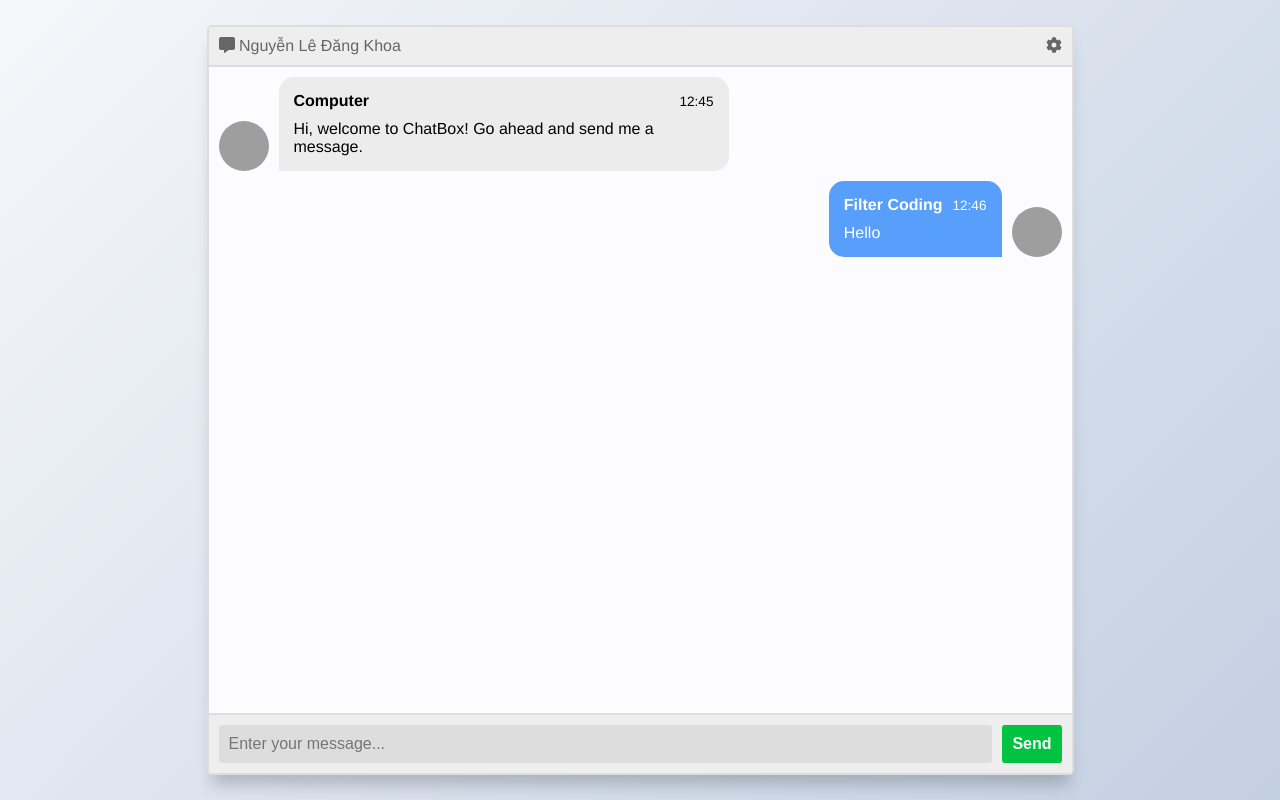
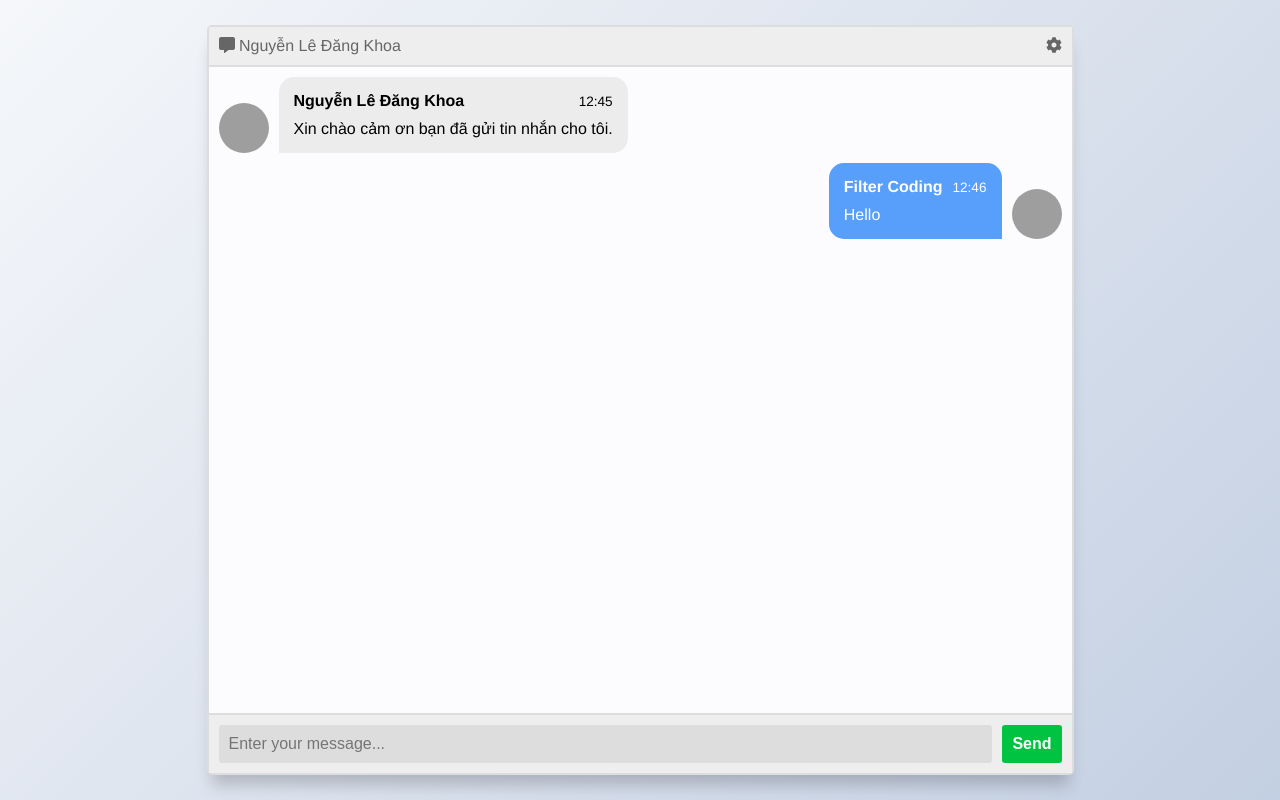
Before and after one commit to nguyenkhoakis/nguyenledangkhoa, a plain HTML site: page index.html in a window 1280 px wide. Drawn offline with Linux system fonts and the light colour scheme; grey boxes are pictures that could not be loaded.

Commit message:
Update index.html

```diff
--- a/index.html
+++ b/index.html
@@ -49,7 +49,7 @@
 
                     <div class="msg-info">
 
-                        <div class="msg-info-name">Computer</div>
+                        <div class="msg-info-name">Nguyễn Lê Đăng Khoa</div>
 
                         <div class="msg-info-time">12:45</div>
 
@@ -57,7 +57,7 @@
 
                     <div class="msg-text">
 
-                        Hi, welcome to ChatBox! Go ahead and send me a message.
+                        Xin chào cảm ơn bạn đã gửi tin nhắn cho tôi.
 
                     </div>
 
```
